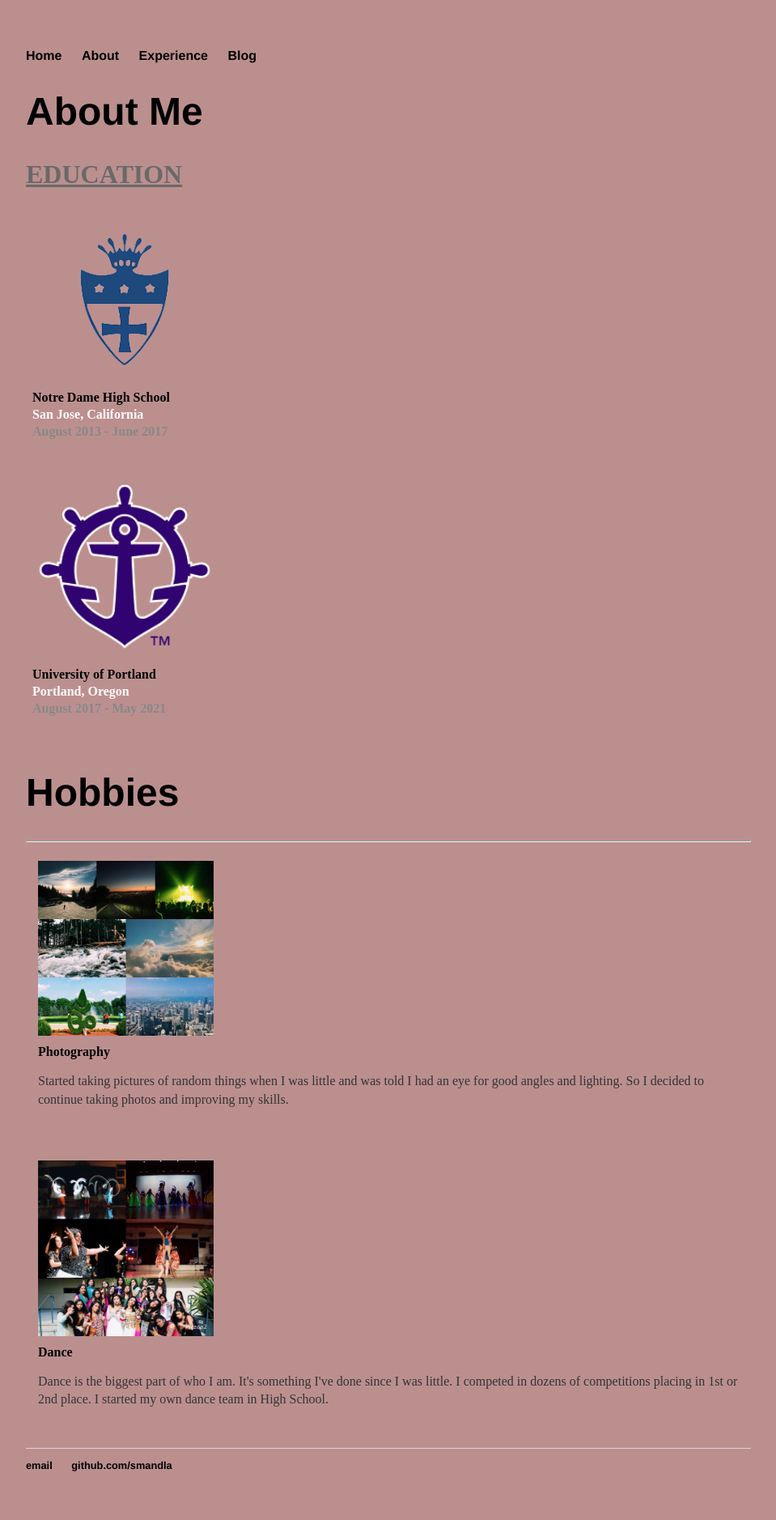
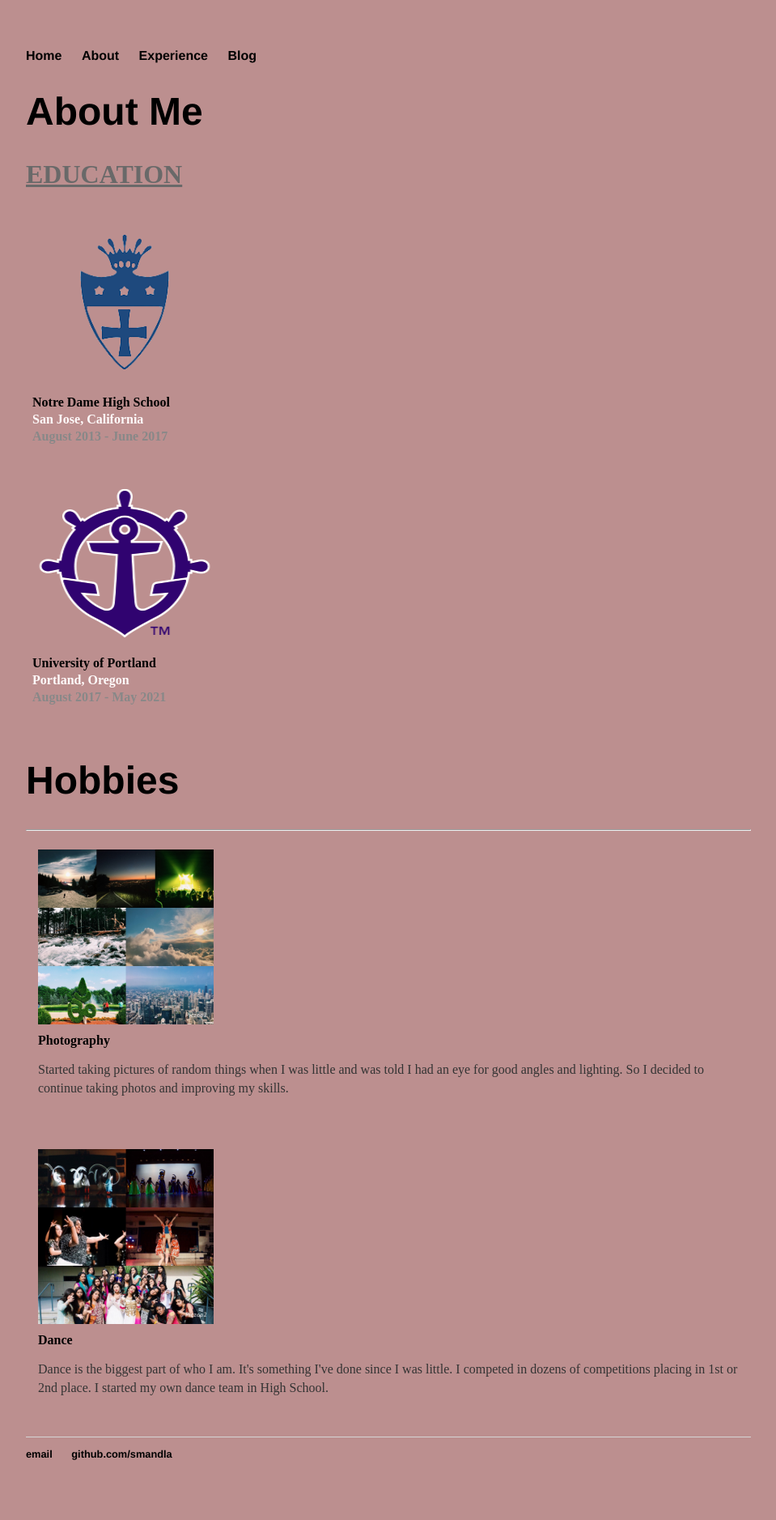
Before and after one commit to smandla/smandla.github.io, a Jekyll site: the page built from about/index.html, in a window 1280 px wide. Shown: the whole page at 81% size, without its empty margins (160-1119 px from the left). Built offline with Jekyll 4.4.1, drawn with Linux system fonts in a browser that asks for light colours.

Commit message:
Update main.css

```diff
--- a/css/main.css
+++ b/css/main.css
@@ -42,19 +42,23 @@ footer {
 }
 
  #notredame {
-  background: url('notre_dame.png');
-  transition: background-color 0.5s ease-out;
+     width: 200px;
+     height: 200px;
+  background-image: url('notre_dame.png');
 }
 #notredame:hover {
-  background: url('ND.png');
-  transition: background-image 0.5s ease-out;
+    width: 200px;
+    height: 200px;
+  background-image: url('ND.png');
 }
 
 #portland {
-  background: url('site.png');
-  transition: background-image 0.5s ease-out;
+    width: 200px;
+    height: 200px;
+  background-image: url('site.png');
 }
 #portland:hover {
+    width: 200px;
+    height: 200px;
   background: url('UP.png');
-  transition: background-color 0.5s ease-out;
 }
```
